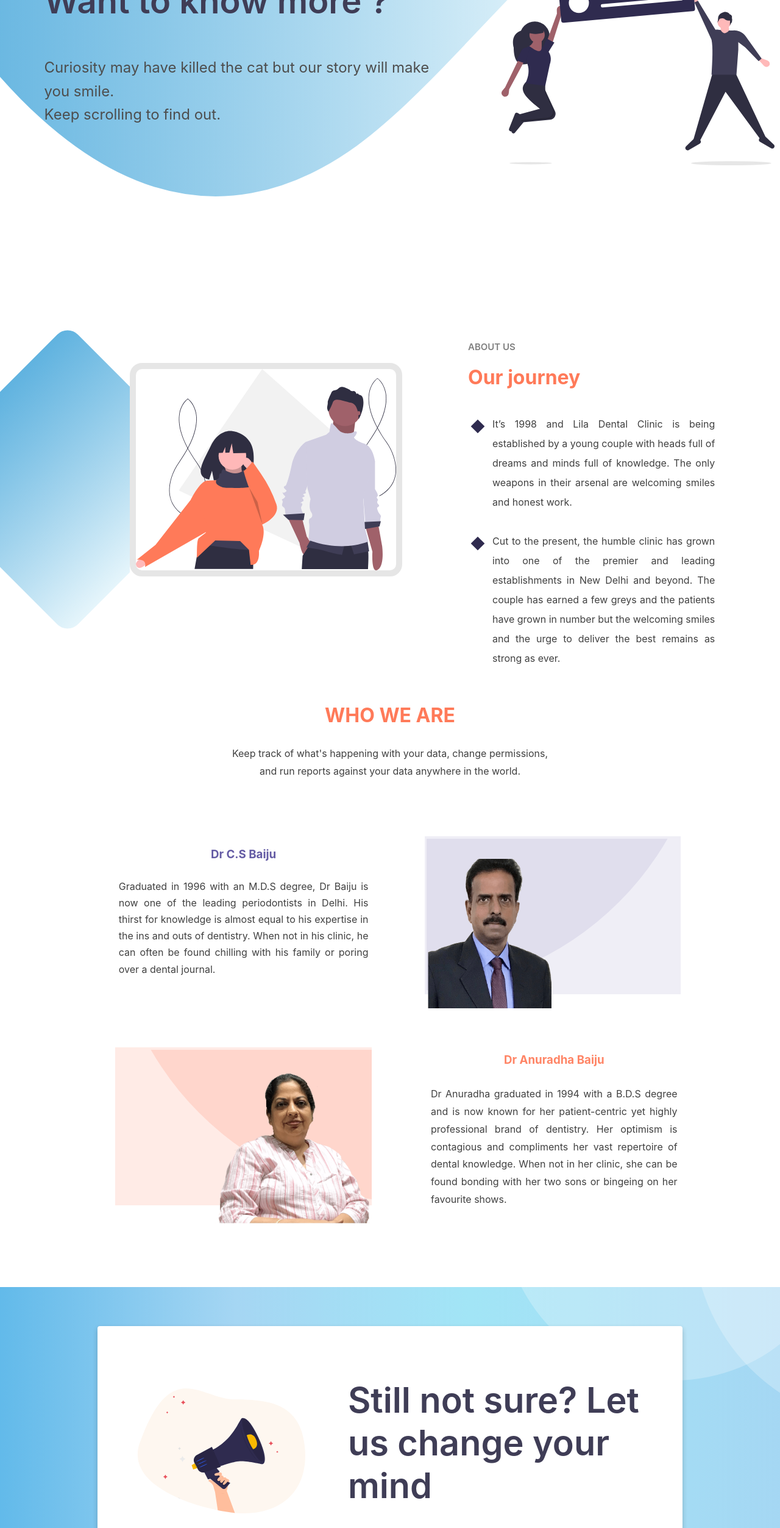
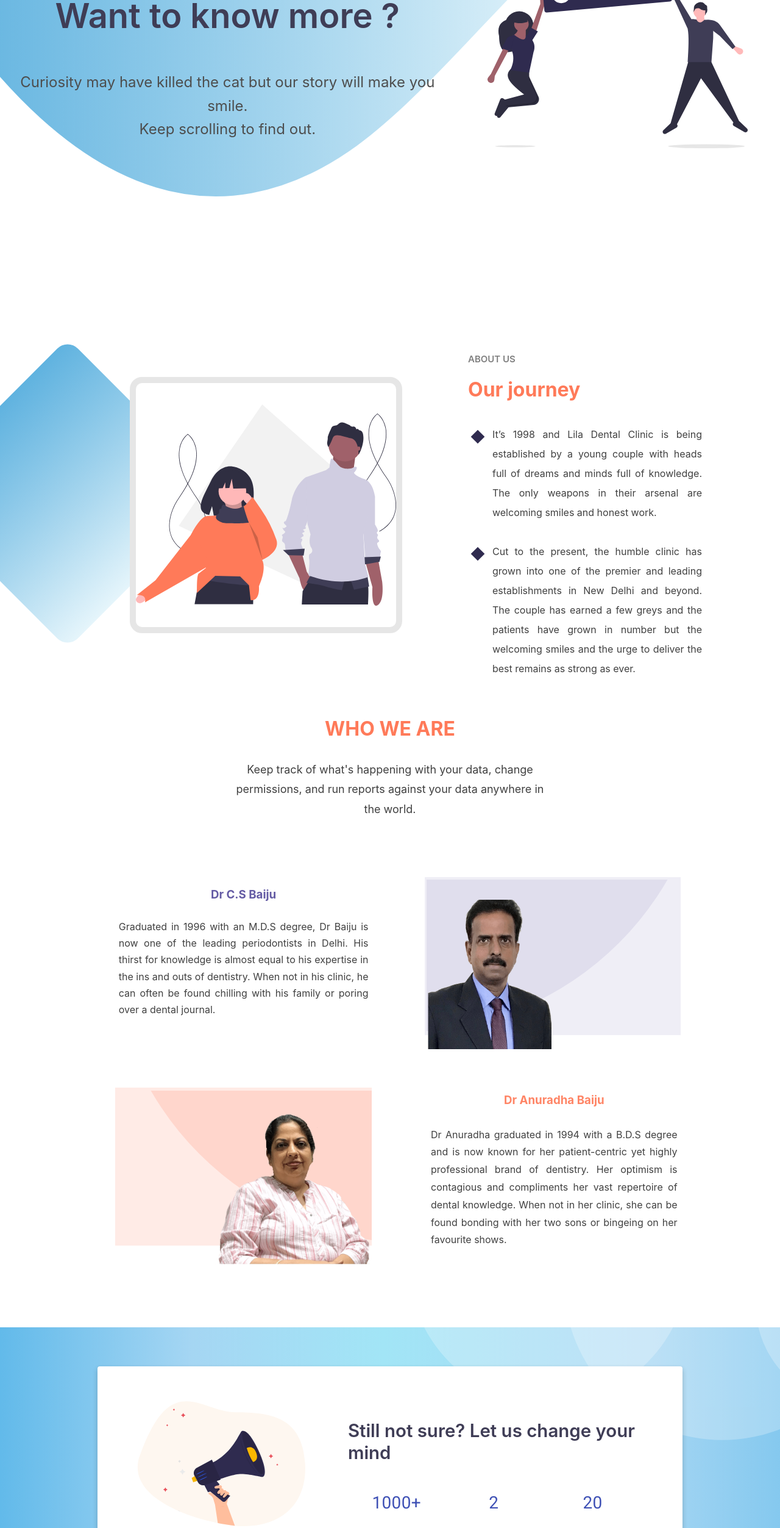
Before and after one commit to abhaybaiju/dentist-webapp, a React (Create React App) app in the folder frontend/: page /About in a window 1280 px wide. Shown: the part 234-2739 px from the top of the page at 61% size. Built offline with nearby package versions, Linux system fonts and the light colour scheme.

Commit message:
(#66) Fixed gridding problems

```diff
--- a/frontend/src/components/AboutUs.js
+++ b/frontend/src/components/AboutUs.js
@@ -30,8 +30,8 @@ const AboutUs = () => {
   return(
     <Grid style={{overflowX:'hidden'}}>
       <Grid container justify="space-evenly" alignItems="center" style={{background:`url(${about_bg})`, backgroundSize:'cover', paddingBottom:'15%'}}>
-        <Grid item lg={12} md={12} sm={12} xs={12} style={{background:'transparent'}}><Navbar style={{background:'transparent', marginBottom:'8%'}}/></Grid>
-        <Grid item lg={6} md={5} sm={12} xs={12}style={{color:'#3f3d56', marginLeft:'3%', marginRight:'-2%', marginTop:'8%'}}>
+        <Grid item lg={12} md={12} sm={12} xs={12} style={{background:'transparent', marginBottom:'10%'}}><Navbar style={{background:'transparent', marginBottom:'8%'}}/></Grid>
+        <Grid item lg={7} md={7} sm={10} xs={10}style={{color:'#3f3d56', margin:'auto', width:'80%', textAlign:'center'}}>
           <Fade duration={1000} bottom>
             <p style={{fontSize:'7vh', fontWeight:'600'}}>Want to know more ?</p>
             <p style={{lineHeight:'1.6', fontSize:'3vh', color:'#4d4d4d'}}>
@@ -39,24 +39,22 @@ const AboutUs = () => {
             </br> Keep scrolling to find out.</p>
           </Fade>
         </Grid>
-        <Grid item lg={6} md={6} sm={12} xs={12} style={{marginTop:'15%', marginLeft:'8%', marginRight:'-17%'}}>
+        <Grid item lg={5} md={5} sm={10} xs={10} style={{margin:'auto', width:'auto'}}>
           <Fade duration={1000} bottom>
-            <img src={about} alt="" style={{width: "70%"}}/>
+            <img src={about} alt="" height="400" style={{width: "80%", paddingLeft:'10%'}}/>
           </Fade>
         </Grid>
       </Grid>
       <Grid container justify="flex-start" alignItems="stretch" style={{marginTop:'5%', marginBottom:'0%', background:'transparent', paddingLeft:0}} spacing={0}>
-        <Hidden mdDown>
-        <Grid item lg={2} style={{background:`url(${journey})`, backgroundSize:'cover', width:'100%', height:600}}>
+        <Grid item lg={2} md={3} sm={2} xs={4} style={{background:`url(${journey})`, backgroundSize:'cover', width:'100%', height:600}}>
         </Grid>
-        </Hidden>
-        <Grid item lg={4} md={5} sm={8} xs={11} style={{marginTop:'5%', background:'transparent'}}>
+        <Grid item lg={4} md={7} sm={8} xs={7} style={{marginTop:'5%', background:'transparent'}}>
           {/*<p style={{ background:`url(${journey})`, backgroundRepeat:'no-repeat', backgroundSize:'cover', transform:'rotate(45deg)', borderRadius:'0em', width:800, height:800}}></p>*/}
           <Fade duration={1000} bottom>
-            <img src={require('./images/people.svg')} alt="" style={{background:'white', border:'10px solid #e6e6e6', borderRadius:'20px', width : "100%"}}/>
+            <img src={require('./images/people.svg')} alt="" height="400" style={{background:'white', border:'10px solid #e6e6e6', borderRadius:'20px', width : "100%"}}/>
           </Fade>
         </Grid>
-        <Grid item lg={5} md={6} sm={10} xs={11} style={{marginTop:'1%', paddingLeft:'10%', paddingRight:'0%'}}>
+        <Grid item lg={6} md={8} sm={8} xs={11} style={{margin:'auto', paddingLeft:'10%', paddingRight:'10%', width:'80%'}}>
           <Fade duration={1000} bottom>
             <p style={{color:'grey', textTransform:'uppercase', fontSize:'15px', fontWeight:'600'}}>About Us</p>
             <h1 style={{color:'#ff7a59', marginBottom:'10%'}}>Our journey</h1>
@@ -71,7 +69,7 @@ const AboutUs = () => {
         <Grid item lg={5} md={6} sm={8} xs={8} style={{textAlign:'center', marginBottom:'5%'}}>
           <Fade duration={1000} bottom>
             <h1 style={{color:'#ff7a59', textTransform:'uppercase', marginBottom:'2.5%'}}>Who We Are</h1>
-            <p style={{ lineHeight:'1.8', color:'#404040', width:'100%', textAlign:'center', float:'right'}}>Keep track of what's happening with your data, change permissions, and run reports against your data anywhere in the world.</p>
+            <p style={{ lineHeight:'1.8', color:'#404040', width:'100%', textAlign:'center', float:'right', fontSize:'18px'}}>Keep track of what's happening with your data, change permissions, and run reports against your data anywhere in the world.</p>
           </Fade>
         </Grid>
         <Grid spacing={1} item xs={12} container justify="center" alignItems="stretch">
@@ -124,28 +122,26 @@ const AboutUs = () => {
       <Grid container justify="center" alignItems="center" style={{background:`url(${bg})`, backgroundRepeat:'no-repeat', backgroundSize:'cover', padding:'5% 0%', marginTop:'8%'}}>
         <Card style={{width:'75%'}} classes={{root:classes.card, hover:classes.hover}}>
           <CardContent style={{padding:'5%', marginBottom:'0%'}}>
-            <Grid justify="center" alignItems="center" container item lg={12} xs={12} style={{padding:'5% 2%'}}>
-                <Grid lg={5} xs={12}>
+            <Grid justify="center" alignItems="stretch" container item lg={12} xs={12} style={{padding:'5% 2%'}}>
+                <Grid item lg={5} xs={5}>
                   <img src={require('./images/speaker.svg')} alt="" style={{float:'left', marginRight:'7.4%', marginTop:'-10%', marginBottom:'0%', width: '80%'}}/>
                 </Grid>
-                <Grid lg={7} xs={12}>
-                  <p style={{color:'#3f3d56', fontWeight:'600', fontSize:'4.5vw', marginTop:'-1%'}}>Still not sure? Let us change your mind</p>
-                </Grid>
-                <Grid item lg={12} justify="center" alignItems="center">
-                <Table >
+                <Grid item lg={7} xs={7}>
+                  <p style={{color:'#3f3d56', fontWeight:'600', fontSize:'2.3vw', marginTop:'-1%'}}>Still not sure? Let us change your mind</p>
+                  <Table style={{width:'100%'}}>
                     <TableRow>
-                    <TableCell style={{border:'none', fontSize:'28px', color:'#3f51b5', width:'25%', padding:'4px 8px'}}><CountUp start={0} end={1000} duration={2} suffix="+" useEasing={false} redraw={true}></CountUp></TableCell>
-                    <TableCell style={{border:'none', fontSize:'28px', color:'#3f51b5', width:'22%', padding:'4px 8px'}}>2</TableCell>
-                    <TableCell style={{border:'none', fontSize:'28px', color:'#3f51b5', padding:'4px 8px'}}>20</TableCell>
+                      <TableCell style={{border:'none', fontSize:'28px', color:'#3f51b5', width:'33%', padding:'4px 8px', textAlign:'center'}}><CountUp start={0} end={1000} duration={2} suffix="+" useEasing={false} redraw={true}></CountUp></TableCell>
+                      <TableCell style={{border:'none', fontSize:'28px', color:'#3f51b5', width:'33%', textAlign:'center'}}>2</TableCell>
+                      <TableCell style={{border:'none', fontSize:'28px', color:'#3f51b5', padding:'4px 8px', textAlign:'center'}}>20</TableCell>
                     </TableRow>
                     <TableRow>
-                    <TableCell style={{border:'none', fontSize:'16px', padding:'4px 13px', color:'#808080', fontWeight:'500'}}>Satisfied customers</TableCell>
-                    <TableCell style={{border:'none', fontSize:'16px', padding:'4px 10px', color:'#808080', fontWeight:'500'}}>Doctors</TableCell>
-                    <TableCell style={{border:'none', fontSize:'16px', padding:'4px 10px', color:'#808080', fontWeight:'500'}}>Years of Experience</TableCell>
+                      <TableCell style={{border:'none', fontSize:'16px', padding:'4px 13px', color:'#808080', fontWeight:'500', textAlign:'center'}}>Satisfied customers</TableCell>
+                      <TableCell style={{border:'none', fontSize:'16px', padding:'4px 10px', color:'#808080', fontWeight:'500', textAlign:'center'}}>Doctors</TableCell>
+                      <TableCell style={{border:'none', fontSize:'16px', padding:'4px 10px', color:'#808080', fontWeight:'500', textAlign:'center'}}>Years of Experience</TableCell>
                     </TableRow>
                   </Table>
                 </Grid>
-                <Grid justify="center" alignItems="center">
+                <Grid item lg={12} md={12} sm={12} xs={12}>
                   <Link to="/Book" style={{textDecoration:'none'}}><Button style={{color:'white', marginLeft:'50%',marginTop:'4%', marginBottom:'-5.5%',background:'#645ba4', padding:'0.5vw 3%', width:'15vw'}}>Book now</Button></Link>
                 </Grid>
             </Grid>
--- a/frontend/src/components/Book.js
+++ b/frontend/src/components/Book.js
@@ -280,7 +280,7 @@ const VerticalStepper = () => {
 
   return (
     <Grid container alignItems="stretch" justify="center" style={{ marginLeft:'5%', marginRight:'5%', width:'90%'}}>
-      <Grid item lg={3} md={3} sm={10} xs={10} style={{height:'100%', background:`url(${bg})`, backgroundRepeat:'no-repeat', backgroundSize:'cover', marginBottom:'0%'}} classes={{root: classes.card, hover: classes.hover}}>
+      <Grid item lg={3} md={3} sm={10} xs={12} style={{height:'100%', background:`url(${bg})`, backgroundRepeat:'no-repeat', backgroundSize:'cover', marginBottom:'0%'}} classes={{root: classes.card, hover: classes.hover}}>
         <Hidden smDown>
         <Stepper activeStep={activeStep} orientation="vertical" connector={<StepConnector classes={{active:classes.connectorActive, completed:classes.connectorCompleted, line:classes.line}}/>} style={{padding:'20% 10%', background:'transparent', height:'100%', margin:'0% 0%'}}>
           {steps.map((label, index) => (
@@ -308,7 +308,7 @@ const VerticalStepper = () => {
         </Stepper>
         </Hidden>
       </Grid>
-      <Grid item lg={8} md={8} sm={10} xs={10} style={{height:'100%'}} classes={{root: classes.card, hover: classes.hover}}>
+      <Grid item lg={8} md={8} sm={10} xs={12} style={{height:'100%'}} classes={{root: classes.card, hover: classes.hover}}>
         <Typography style={{margin:'5% 0%', height:'100%'}}>{getStepContent(activeStep)}</Typography>
         <div style={{textAlign:'center', marginBottom:'2%'}}>
         <Button color="primary" onClick={handleNext} style={(activeStep === steps.length - 1)?{display:'none'}:{ textAlign:'center', borderRadius:'50%'}}>
--- a/frontend/src/components/Contact.js
+++ b/frontend/src/components/Contact.js
@@ -138,7 +138,7 @@ const Contact = () => {
           </Fade>
           </Grid>
           <Fab href="https://api.whatsapp.com/send?phone=919810336864" style={{margin: 0,top: 'auto',right: 40,bottom: 40,left: 'auto',position: 'fixed', backgroundColor: "#ffffff"}}>
-            <img src={require("./images/whatsapp.png")} height="155"></img>
+            <img src={require("./images/whatsapp.png")} height="155" alt=""></img>
           </Fab>
         </Grid>
         <Footer/>
--- a/frontend/src/components/Work.js
+++ b/frontend/src/components/Work.js
@@ -15,4 +15,5 @@
 
 //SHAMBHAVI
 ////Gridding----About Us(Cards, counter, people svg not centering)
+//footer
 //Terms of use and privacy policy from razorpay
--- a/frontend/src/components/css/App.css
+++ b/frontend/src/components/css/App.css
@@ -16,3 +16,10 @@
   height: 400px;
   width: 90%;
 }
+
+.customDatePickerWidth,
+.customDatePickerWidth > div.react-datepicker-wrapper,
+.customDatePickerWidth > div > div.react-datepicker__input-container
+.customDatePickerWidth > div > div.react-datepicker__input-container input {
+   width: 80%;
+}
```
Also changed, not shown: frontend/src/components/DateTime.js (+8 -6 lines), frontend/src/components/Service.js (+8 -6 lines). Lines whose indentation alone changed are shown as unchanged.
